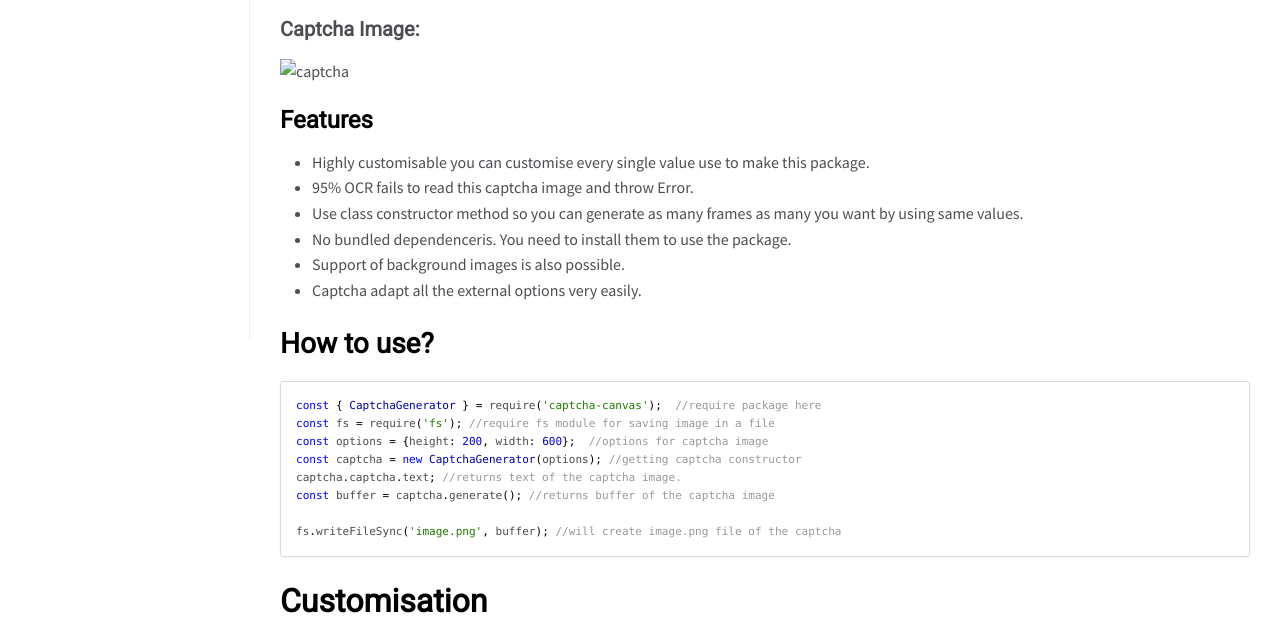
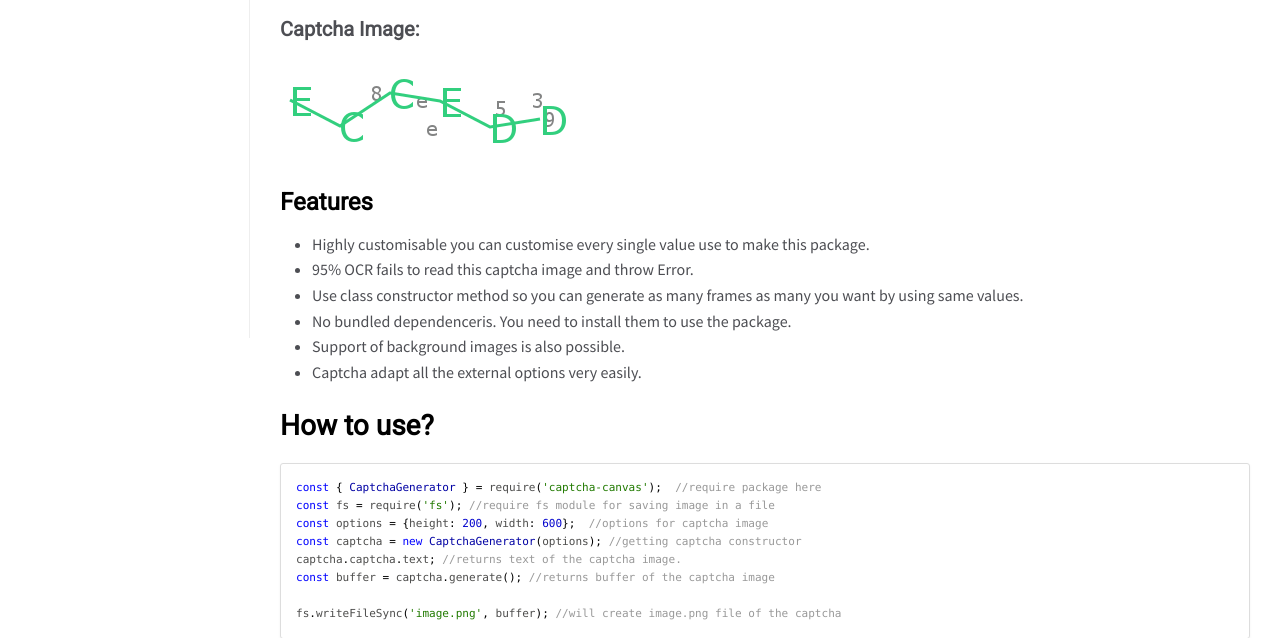
Before and after one commit to Shashank3736/captcha-canvas, a website: page docs/index.html in a window 1280 px wide. Shown: the part 462-1100 px from the top of the page. Drawn offline with nearby package versions, Linux system fonts and the light colour scheme.

Commit message:
updated readme

```diff
--- a/docs/index.html
+++ b/docs/index.html
@@ -52,7 +52,7 @@
 <p>This is an npm package <a href="https://npmjs.com/package/captcha-canvas">captcha-canvas</a> helps you to make custom captcha of all types. The package uses <code>canvas</code> and <code>canvas-constructor</code> to create captcha imagas. See installation section to know how to install.</p>
 <p><a href="https://npmjs.com/package/captcha-canvas"><img src="https://nodei.co/npm/captcha-canvas.png" alt="captcha-canvas"></a></p>
 <h4>Captcha Image:</h4>
-<p><img src="./assets/captcha/default.png" alt="captcha"></p>
+<p><img src="https://github.com/Shashank3736/captcha-canvas/raw/master/assets/captcha/default.png" alt="captcha"></p>
 <h3>Features</h3>
 <ul>
 <li>Highly customisable you can customise every single value use to make this package.</li>
```
Also changed, not shown: README.md.
